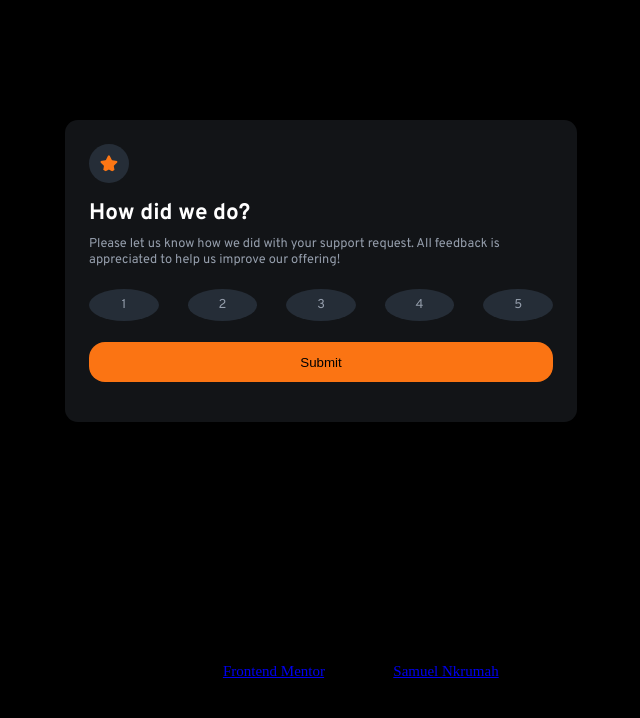
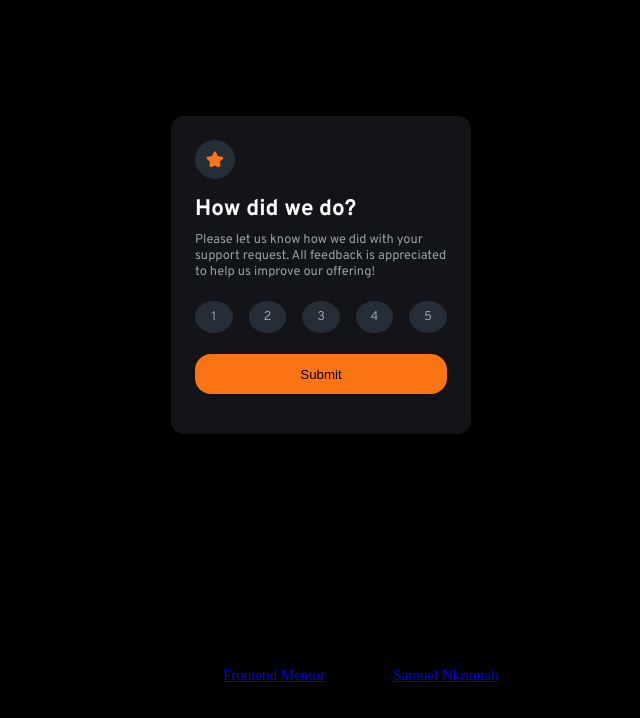
Before and after one commit to nanayaww/FrontendMentor-Challenges, a plain HTML site: page interactive-rating-component/index.html in a window 1280 px wide. Shown: the whole page, without its empty margins (319-959 px from the left). Drawn offline with Linux system fonts and the light colour scheme.

Commit message:
improved responsiveness by adding a max width property to main element for larger screens

```diff
--- a/interactive-rating-component/style.css
+++ b/interactive-rating-component/style.css
@@ -169,12 +169,12 @@ color: var(--White);
 }
 
 
-@media only screen and (min-width : 765px) {
+@media only screen and (min-width : 400px) {
     body {
         width: 100%;
     }
 
     main {
-        width: 40%;
+        max-width: 300px;
     }
 }
```
